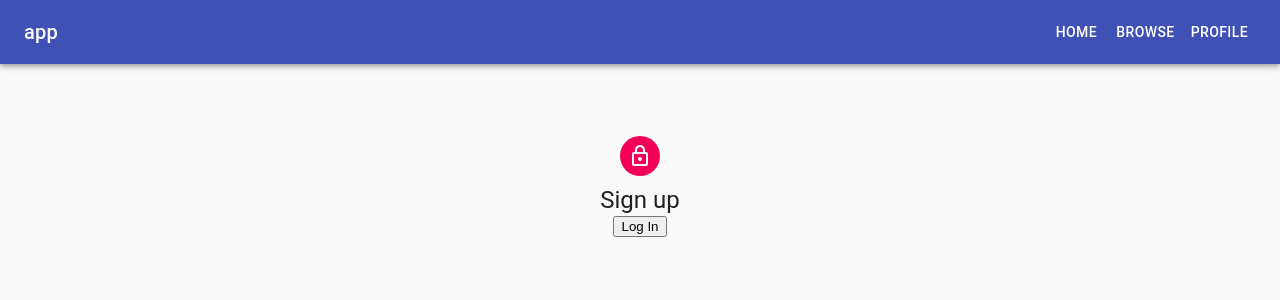
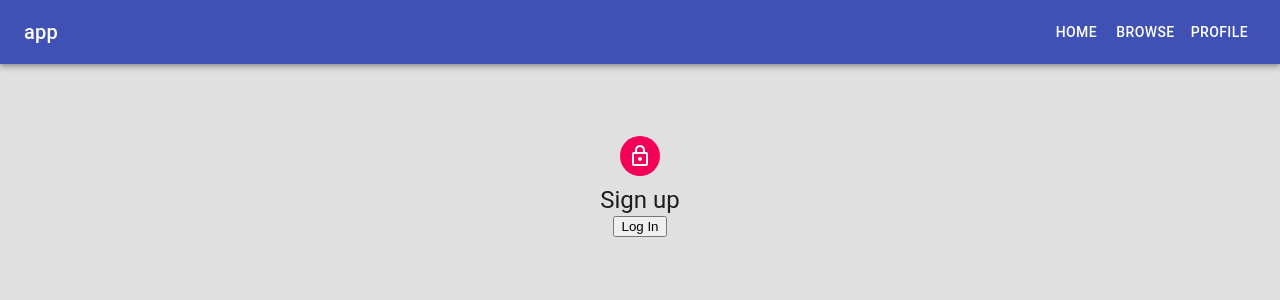
Before and after one commit to IvanFeng1/show-tracker, a React (Create React App) app in the folder client/: page / in a window 1280 px wide. Shown: the top 300 px of the page. Built offline with nearby package versions, Linux system fonts and the light colour scheme; no server answers.

Commit message:
Background color for page

```diff
--- a/client/src/App.js
+++ b/client/src/App.js
@@ -10,7 +10,10 @@ import { BrowserRouter as Router, Switch, Route } from 'react-router-dom';
 function App() {
   return (
     <Router>
-      <div className="App">
+      <div
+        className="App"
+        style={{ height: '100vh', backgroundColor: '#e0e0e0' }}
+      >
         <Header />
         <Switch>
           <Route path="/browse" component={Browse} />
```
